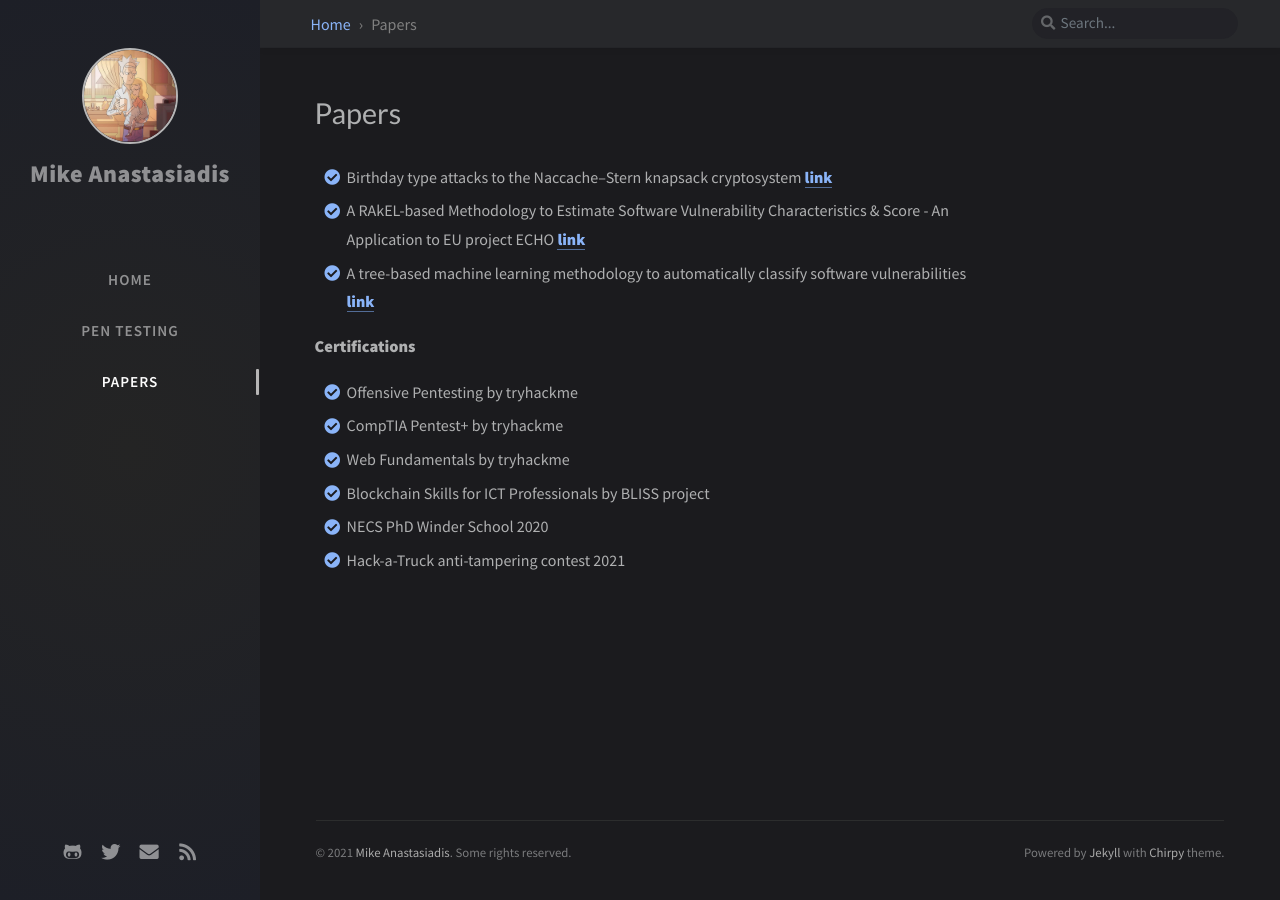
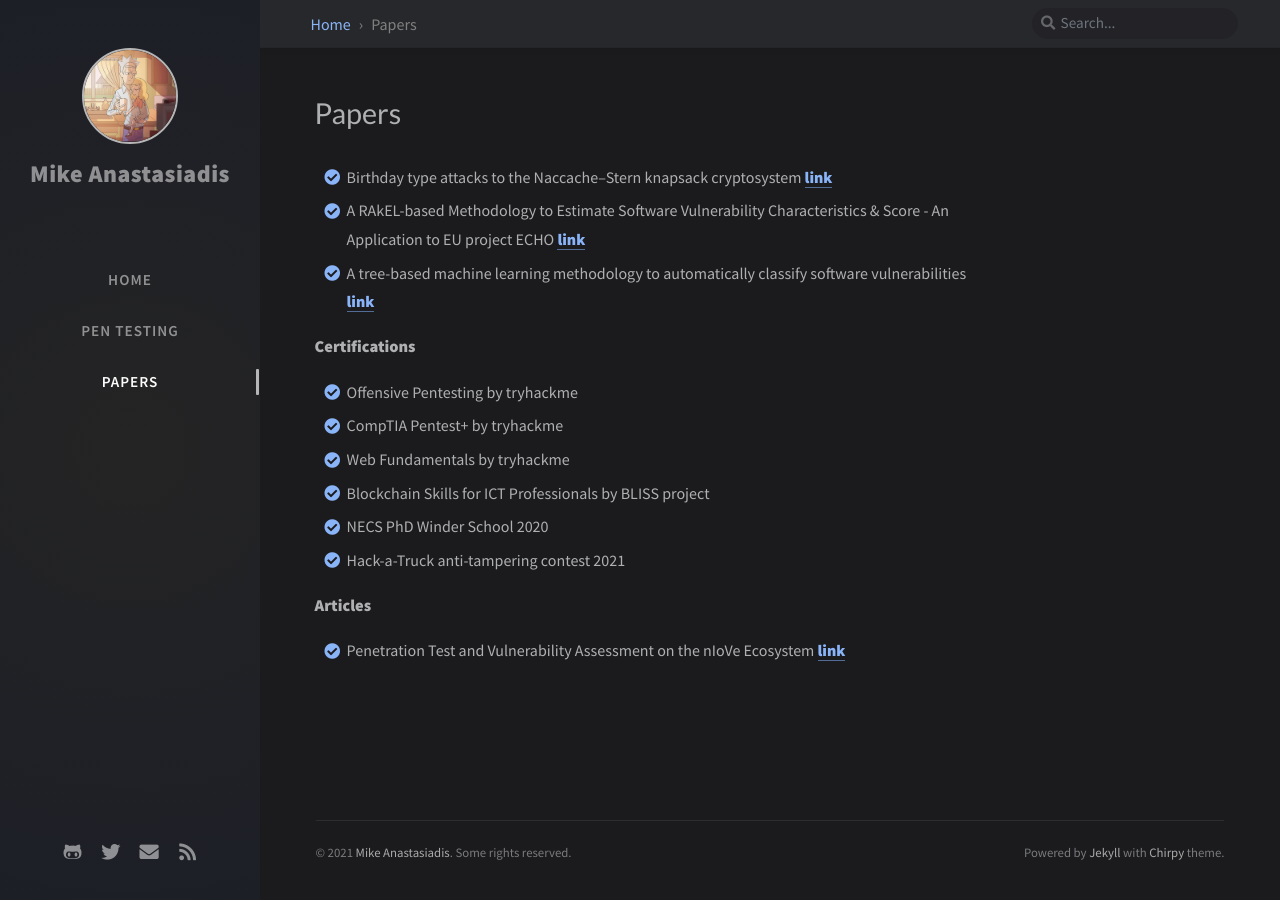
Before and after one commit to MikeAnast/MikeAnast.github.io, a Jekyll site: the page built from _tabs/archives.md, in a window 1280 px wide. Built offline with Jekyll 4.4.1, drawn with Linux system fonts in a browser that asks for light colours; nearby versions of some CDN libraries; comment, search, counter and statistics services are not loaded.

Commit message:
Update archives.md

```diff
--- a/_tabs/archives.md
+++ b/_tabs/archives.md
@@ -17,3 +17,6 @@ order: 3
 - [x] Blockchain Skills for ICT Professionals by BLISS project
 - [x] NECS PhD Winder School 2020
 - [x] Hack-a-Truck anti-tampering contest 2021
+
+**Articles**
+- [x] Penetration Test and Vulnerability Assessment on the nIoVe Ecosystem [**link**](https://niove.eu/index.php/blogs/penetration-test-and-vulnerability-assessment-on-the-niove-ecosystem)
```
